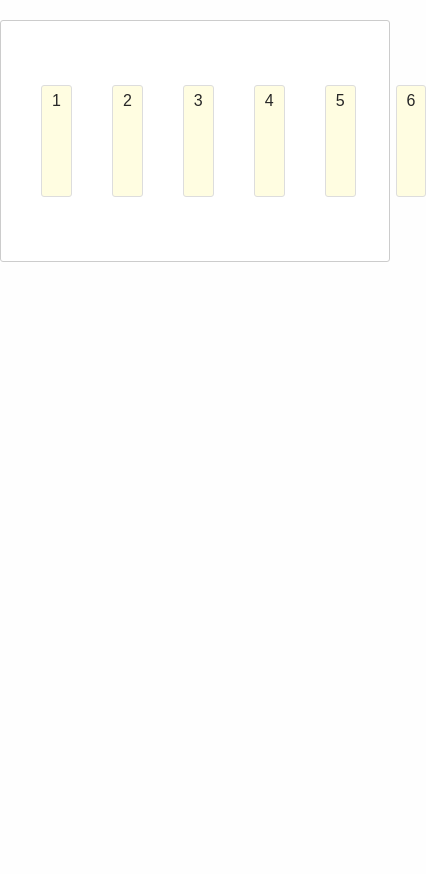
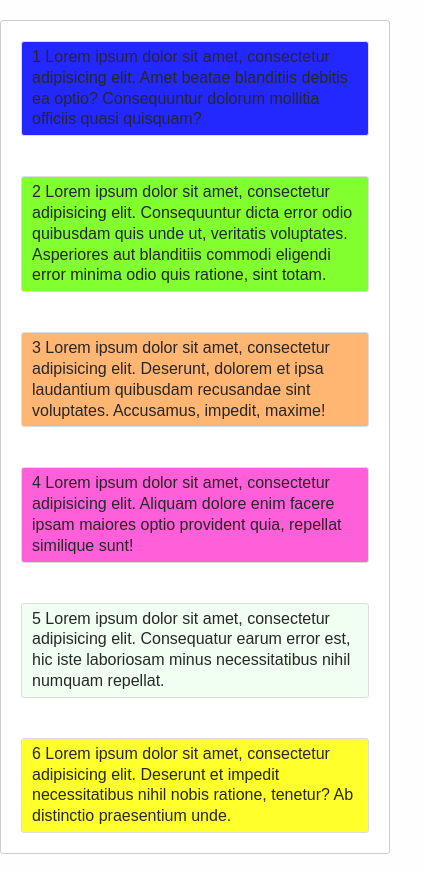
Before and after one commit to morozovaleksey/flexbox, a website: page src/index.html in a window 390 px wide. Shown: the whole page, 426 px wide, since content can reach past the window. Before the commit the page ends 844 px from the top, so only its background shows below. Drawn offline with Linux system fonts and the light colour scheme.

Commit message:
Адаптивность

```diff
--- a/gulpfile.js
+++ b/gulpfile.js
@@ -10,7 +10,7 @@ var gulp       = require('gulp'), // Подключаем Gulp
 
 gulp.task('sass', function(){ // Создаем таск Sass
     return gulp.src('src/sass/**/*.scss') // Берем источник
-        .pipe(sass()) // Преобразуем Sass в CSS посредством gulp-sass
+        .pipe(sass().on('error', sass.logError)) // Преобразуем Sass в CSS посредством gulp-sass
         .pipe(autoprefixer(['last 15 versions', '> 1%', 'ie 8', 'ie 7'], { cascade: true })) // Создаем префиксы
         .pipe(gulp.dest('src/css')) // Выгружаем результата в папку src/css
         .pipe(browserSync.reload({stream: true})) // Обновляем CSS на странице при изменении
--- a/src/index.html
+++ b/src/index.html
@@ -9,12 +9,12 @@
 <body>
 
     <div class="main">
-        <div class="bl fl1">1</div>
-        <div class="bl fl2">2</div>
-        <div class="bl fl3">3</div>
-        <div class="bl fl4">4</div>
-        <div class="bl fl5">5</div>
-        <div class="bl fl6">6</div>
+        <div class="bl fl1">1 Lorem ipsum dolor sit amet, consectetur adipisicing elit. Amet beatae blanditiis debitis ea optio? Consequuntur dolorum mollitia officiis quasi quisquam?</div>
+        <div class="bl fl2">2 Lorem ipsum dolor sit amet, consectetur adipisicing elit. Consequuntur dicta error odio quibusdam quis unde ut, veritatis voluptates. Asperiores aut blanditiis commodi eligendi error minima odio quis ratione, sint totam.</div>
+        <div class="bl fl3">3 Lorem ipsum dolor sit amet, consectetur adipisicing elit. Deserunt, dolorem et ipsa laudantium quibusdam recusandae sint voluptates. Accusamus, impedit, maxime!</div>
+        <div class="bl fl4">4 Lorem ipsum dolor sit amet, consectetur adipisicing elit. Aliquam dolore enim facere ipsam maiores optio provident quia, repellat similique sunt!</div>
+        <div class="bl fl5">5 Lorem ipsum dolor sit amet, consectetur adipisicing elit. Consequatur earum error est, hic iste laboriosam minus necessitatibus nihil numquam repellat.</div>
+        <div class="bl fl6">6 Lorem ipsum dolor sit amet, consectetur adipisicing elit. Deserunt et impedit necessitatibus nihil nobis ratione, tenetur? Ab distinctio praesentium unde.</div>
     </div>
 
 </body>
--- a/src/sass/main.scss
+++ b/src/sass/main.scss
@@ -25,36 +25,165 @@ img{
   border-radius: 3px;
   margin: 20px;
 }
+
+//////////////////////
+
+// //пример 1
+//.main {
+//  display: flex;
+//  //свойства которые не работают с flex
+//  //columns:;
+//  //float: ;
+//  //clear: ;
+//  //vertical-align: ;
+//  //Особенность margin складывается у блоков-элементов flex
+//  height: 500px;
+//
+//}
+//.bl {
+//  height: 20px;
+//  margin: auto; /*центрирует по горизонтали и вертикали */
+//}
+
+//пример 2
+
+//.main {
+//  display: flex;
+//  height: 500px;
+//  //направление оси
+//  flex-direction: row;
+//  //flex-direction: column;
+//  //flex-direction: column-reverse;
+//  //flex-direction: row-reverse;
+//  //как будут распологаться блоки на главной оси
+//  //justify-content: flex-start;
+//  //justify-content: flex-end;
+//  //justify-content: space-between;
+//  //justify-content: space-around;
+//  justify-content: center;
+//  //выравнивает флекс-элементы внутри контейнера в перпендикулярном направлении.
+//  //align-items: stretch;
+//  align-items: flex-start;
+//  //align-items: flex-end;
+//  //align-items: baseline;
+//}
+//.bl {
+//
+//}
+//
+//
+//.fl1 {
+//  line-height: 8px;
+//}
+//.fl2 {
+//  line-height: 16px;
+//}
+//.fl3 {
+//  line-height: 24px;
+//}
+//.fl4 {
+//  line-height: 12px;
+//}
+//.fl5 {
+//  line-height: 10px;
+//}
+//.fl6 {
+//  line-height: 20px;
+//}
+
+////пример 3
+//.main {
+//  display: flex;
+//  height: 200px;
+//  max-width: 1000px;
+//  flex-direction: row;
+//  justify-content: center;
+//  //align-items: flex-start;
+//  align-items: stretch;
+//  //переносы блоков в новый рядов
+//  //flex-wrap: wrap;
+//  flex-wrap: wrap;
+//  //align-content: center;
+//  //align-content: space-around;
+//  //align-content: space-between;
+//  //align-content: flex-start;
+//  //align-content: flex-end;
+//  align-content: stretch;
+//  //flex-direction, flex-wrap
+//  flex-flow:column wrap;
+//  //flex-flow:row wrap;
+//}
+//.bl {
+//  //width: 250px;
+//  height: 100px;
+//}
+//
+//
+//.fl1 {
+//
+//}
+//.fl2 {
+//
+//}
+//.fl3 {
+//
+//}
+//.fl4 {
+//
+//}
+//.fl5 {
+//
+//}
+//.fl6 {
+//
+//}
+
+//пример 4
 .main {
   display: flex;
-  height: 200px;
-  max-width:1000px;
+  //height: 500px;
+  max-width: 1000px;
   margin: 20px auto;
-  //flex-direction: row;
   justify-content: center;
   align-items: stretch;
-  //flex-wrap: wrap;
   align-content: stretch;
-  flex-flow: column wrap;
+  flex-flow:row wrap;
+  padding: 0;
 }
 .bl {
-  height: 100px;
+  //padding: 0;
+  //margin: 0;
+  //border: 0;
+  //определяет основу флекса, которая является начальным размером элемента
+  //flex-basis: auto;
+  //flex-basis: 500px;
+  //flex-grow определяет, какую часть свободного пространства может занять контейнер, в соотношении с другими контейнерами
+  //flex-grow: 1;
+  //Устанавливает коэффициент сжатия флексов в контейнере и задаёт, насколько элемент будет уменьшаться по отношению к другим флексам, чтобы разместить все элементы в одну строку.
+  //flex-shrink: 1;
+  flex: 1 1 200px;
 }
+
+
 .fl1 {
-
+  background: #2228ff;
+  //flex-grow: 3;
+  //flex-shrink: 3;
 }
 .fl2 {
-
+  background: #81ff2e;
+  //flex-grow: 2;
+  //flex-shrink: 2;
 }
 .fl3 {
-
+  background: #ffb672;
 }
 .fl4 {
-
+  background: #ff5fd8;
 }
 .fl5 {
-
+  background: #f0fff1;
 }
 .fl6 {
-
+  background: #ffff2c;
 }
```
Also changed, not shown: src/css/main.css.
